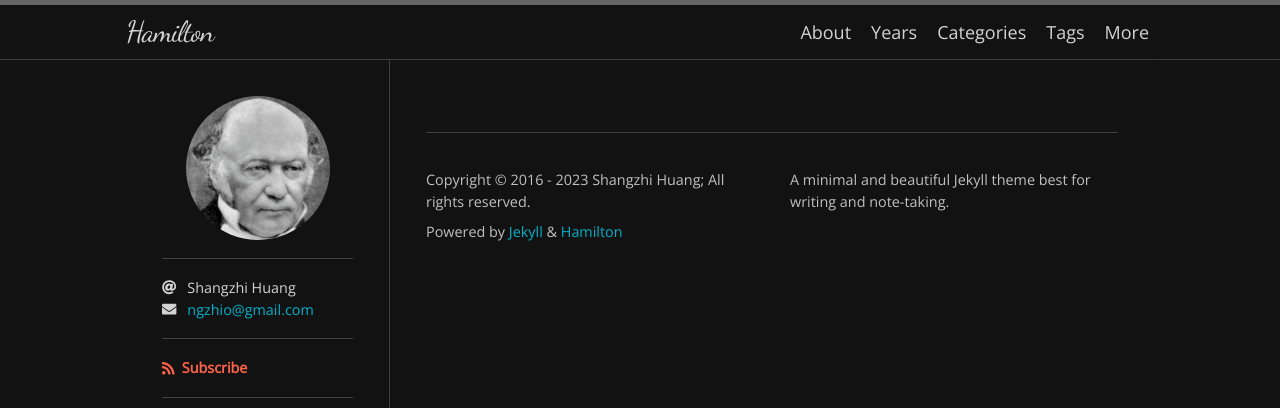
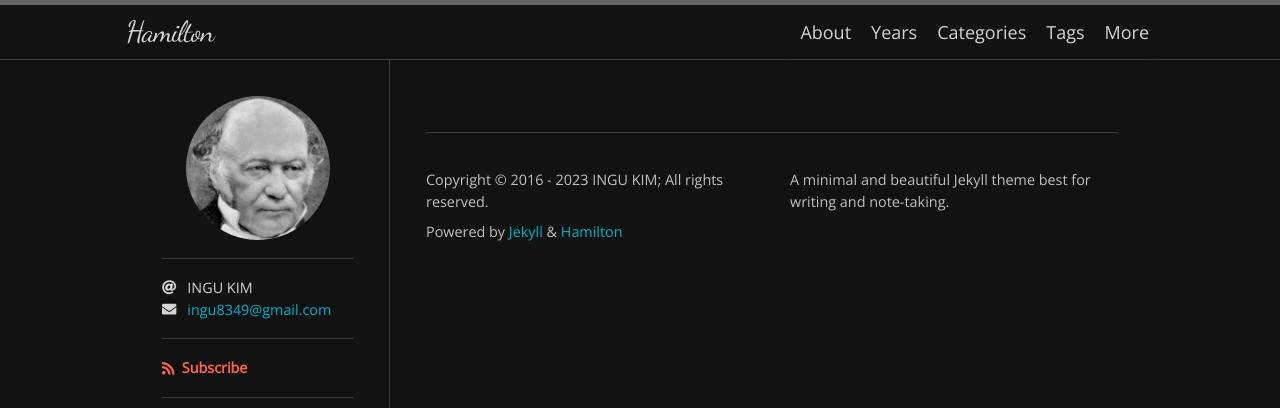
Before and after one commit to ingu8349/ingu8349.github.io, a Jekyll site: the page built from index.markdown, in a window 1280 px wide. Shown: the top 408 px of the page. Built offline with Jekyll 4.4.1, drawn with Linux system fonts in a browser that asks for light colours; nearby versions of some CDN libraries; some web fonts are replaced; the list of posts is cut into pages by our own code.

Commit message:
테마 적용

```diff
--- a/_config.yml
+++ b/_config.yml
@@ -1,8 +1,8 @@
 title: Hamilton
 description: A minimal and beautiful Jekyll theme best for writing and note-taking.
-author: Shangzhi Huang
+author: INGU KIM
 avatar: /logo.png
-email: ngzhio@gmail.com
+email: ingu8349@gmail.com
 
 plugins:
   - jekyll-seo-tag
```
